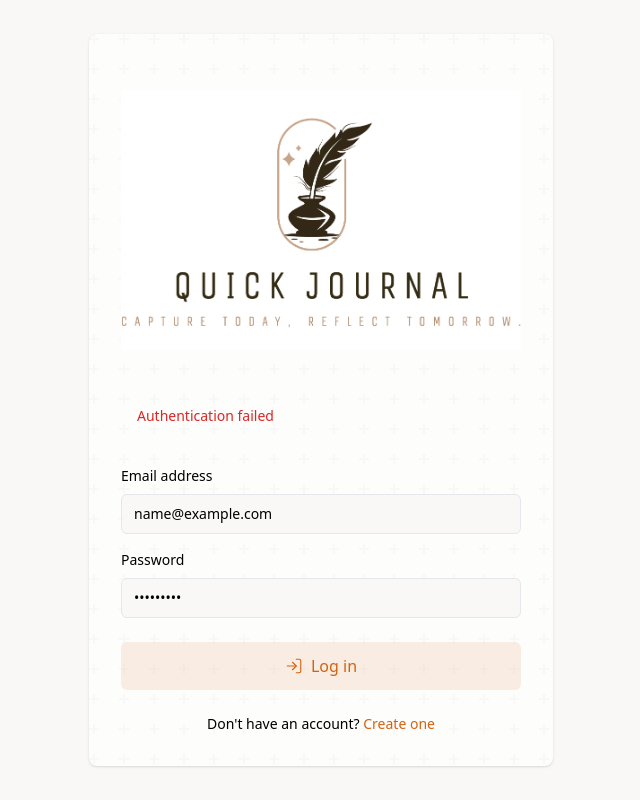
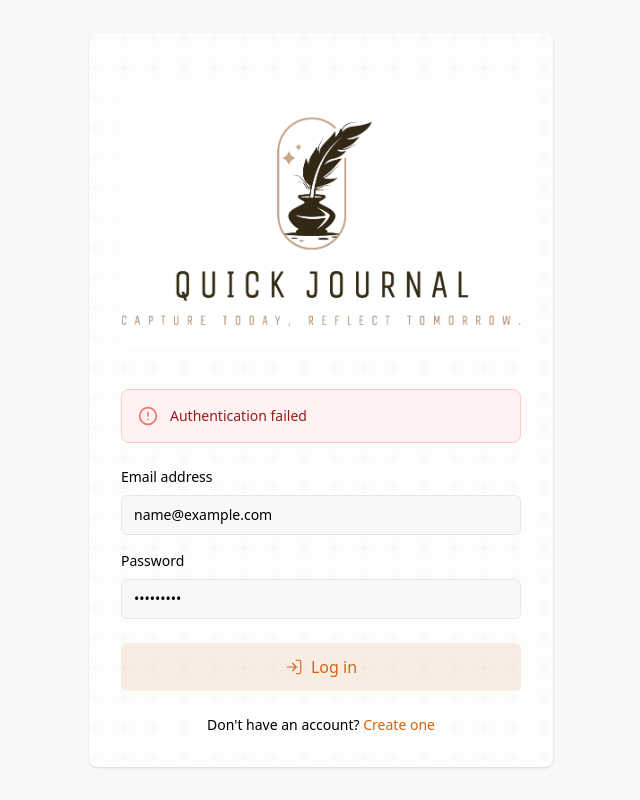
Before and after one commit to morhendos/quick-journal-app, a Next.js app: page /login in a window 1280 px wide. Both pictures are taken after typing "name@example.com", "Sample123" into the empty fields and a click on the button "Log in". Shown: the whole page, without its empty margins (319-959 px from the left). Built offline with nearby package versions, Linux system fonts and the light colour scheme; no server answers.

Commit message:
improve error alert styling

```diff
--- a/src/app/login/page.tsx
+++ b/src/app/login/page.tsx
@@ -7,7 +7,7 @@ import { useState, useCallback } from 'react'
 import { validateEmail, validatePassword } from '@/lib/auth/validation'
 import { Section } from '@/components/common/Section'
 import AuthLogo from '@/components/auth/AuthLogo'
-import { LogIn } from 'lucide-react'
+import { LogIn, AlertCircle } from 'lucide-react'
 
 interface FormErrors {
   email?: string
@@ -16,6 +16,21 @@ interface FormErrors {
 }
 
 const USERS_STORAGE_KEY = 'journal_users';
+
+function ErrorAlert({ message }: { message: string }) {
+  return (
+    <div className="rounded-lg bg-red-50 dark:bg-red-900/10 p-4 border border-red-200 dark:border-red-800">
+      <div className="flex">
+        <div className="flex-shrink-0">
+          <AlertCircle className="h-5 w-5 text-red-400" aria-hidden="true" />
+        </div>
+        <div className="ml-3">
+          <p className="text-sm text-red-800 dark:text-red-200">{message}</p>
+        </div>
+      </div>
+    </div>
+  )
+}
 
 export default function LoginPage() {
   const router = useRouter()
@@ -69,9 +84,7 @@ export default function LoginPage() {
 
       if (!result?.ok) {
         setErrors({
-          general: result?.error === 'invalid_credentials'
-            ? 'Invalid email or password'
-            : 'Authentication failed'
+          general: result?.error || 'Authentication failed'
         })
         return
       }
@@ -90,7 +103,7 @@ export default function LoginPage() {
   }
 
   const FormError = ({ message }: { message?: string }) => (
-    message ? <p className="text-sm text-red-600 dark:text-red-400">{message}</p> : null
+    message ? <p className="text-sm text-red-600 dark:text-red-400 mt-1">{message}</p> : null
   )
 
   return (
@@ -101,11 +114,7 @@ export default function LoginPage() {
             <AuthLogo />
 
             <form onSubmit={handleSubmit} className="space-y-6">
-              {errors.general && (
-                <div className="rounded-lg bg-destructive/10 dark:bg-destructive/20 p-4">
-                  <FormError message={errors.general} />
-                </div>
-              )}
+              {errors.general && <ErrorAlert message={errors.general} />}
 
               <div className="space-y-4">
                 <div>
```
